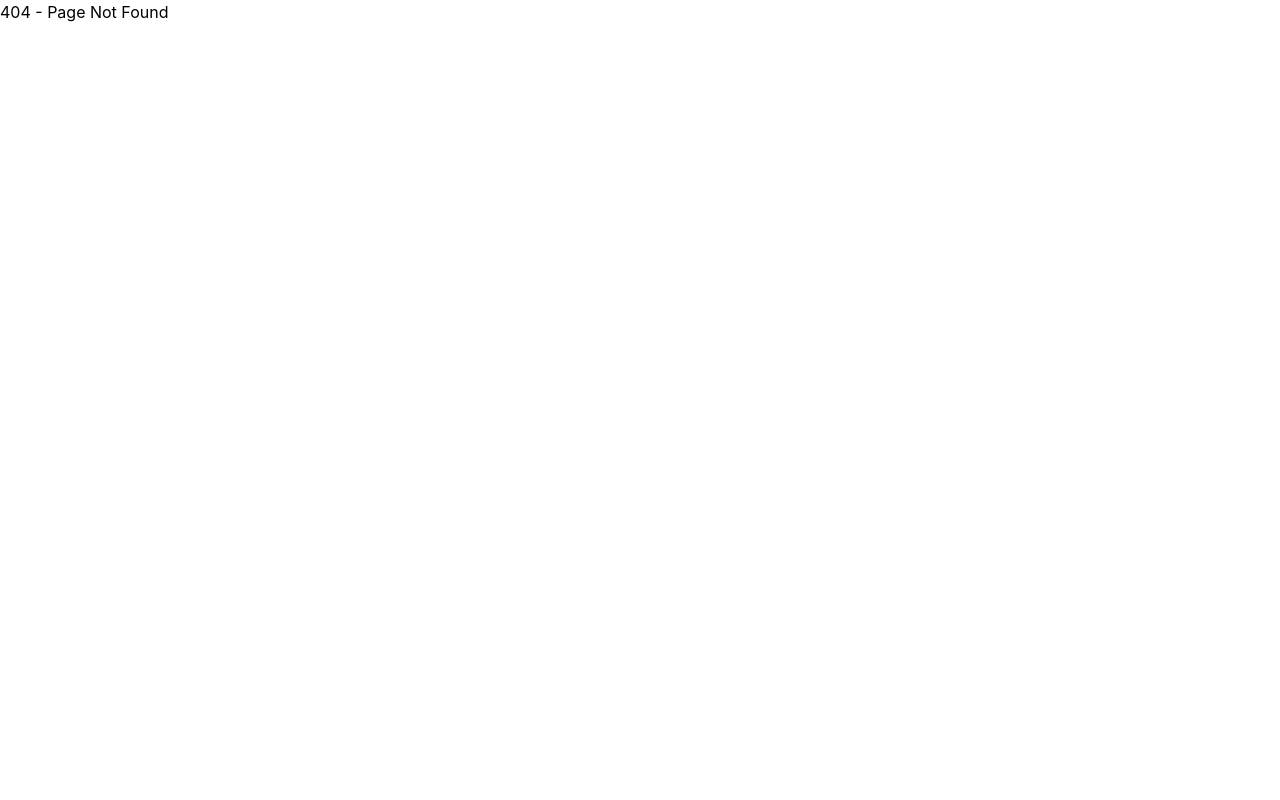
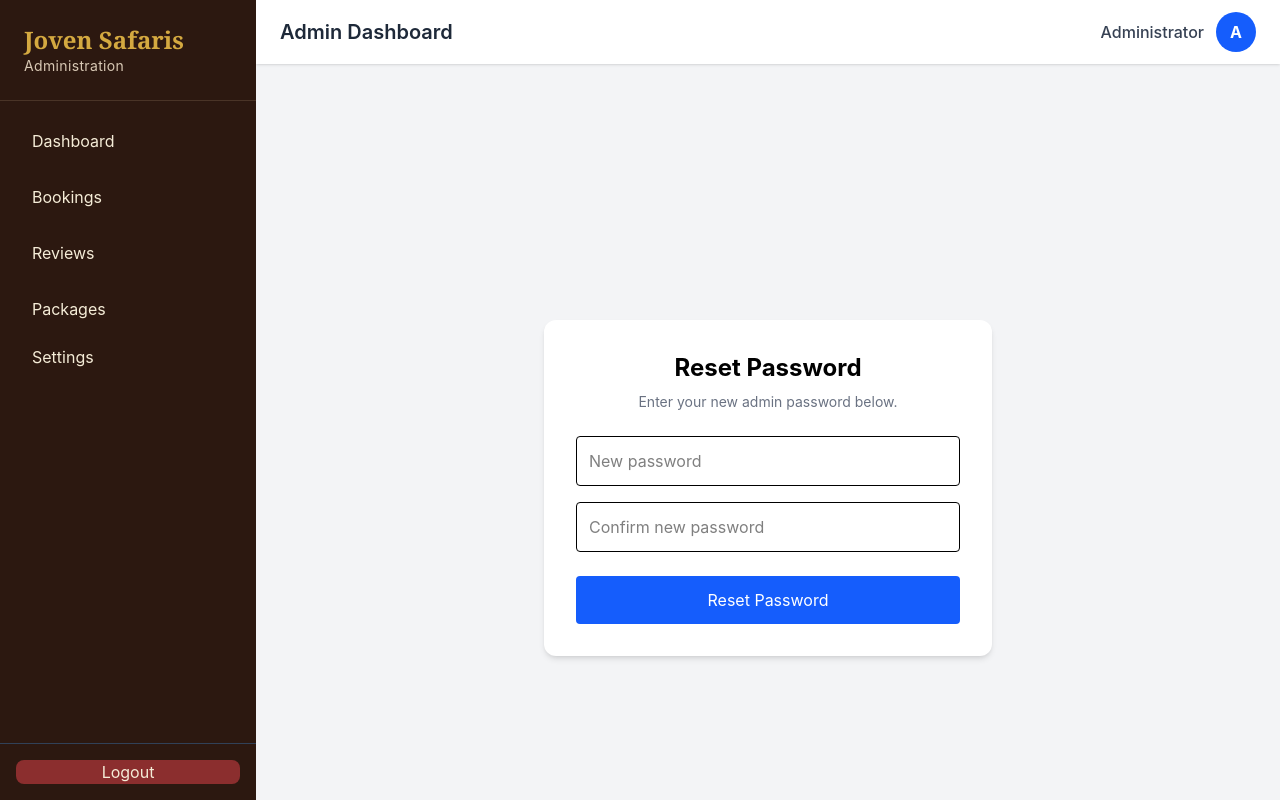
Before and after one commit to eberriphath/joven-safaris-admin-dashboard, a React (Vite) app: page /reset-password/1 in a window 1280 px wide. Before the commit this address had no page. Built offline with nearby package versions, Linux system fonts and the light colour scheme; sample sign-in values are in the browser's storage.

Commit message:
reset-password

```diff
--- /dev/null
+++ b/src/pages/ResetPassword.jsx
@@ -0,0 +1,135 @@
+import { useState } from "react";
+import { useNavigate, useParams } from "react-router-dom";
+import api from "../api/axios";
+
+function ResetPassword() {
+const { token } = useParams();
+
+const [password, setPassword] = useState("");
+const [confirmPassword, setConfirmPassword] = useState("");
+
+const [loading, setLoading] = useState(false);
+const [message, setMessage] = useState("");
+const [error, setError] = useState("");
+
+const navigate = useNavigate();
+
+const handleSubmit = async (e) => {
+e.preventDefault();
+
+
+setError("");
+setMessage("");
+
+if (password !== confirmPassword) {
+  setError("Passwords do not match.");
+  return;
+}
+
+if (password.length < 8) {
+  setError("Password must be at least 8 characters.");
+  return;
+}
+
+setLoading(true);
+
+try {
+  const response = await api.post(
+    `/admin/reset-password/${token}`,
+    {
+      password,
+    }
+  );
+
+  setMessage(
+    response.data.message ||
+      "Password reset successfully."
+  );
+
+  setTimeout(() => {
+    navigate("/");
+  }, 2000);
+
+} catch (err) {
+  setError(
+    err.response?.data?.error ||
+      "Unable to reset password. The link may have expired."
+  );
+} finally {
+  setLoading(false);
+}
+
+
+};
+
+return ( <div className="min-h-screen flex items-center justify-center bg-gray-100 px-4">
+
+  <form
+    onSubmit={handleSubmit}
+    className="bg-white p-8 rounded-xl shadow-md w-full max-w-md"
+  >
+
+    <h1 className="text-2xl font-bold mb-2 text-center">
+      Reset Password
+    </h1>
+
+    <p className="text-gray-500 text-sm text-center mb-6">
+      Enter your new admin password below.
+    </p>
+
+    {error && (
+      <div className="bg-red-50 text-red-600 text-sm p-3 rounded mb-4">
+        {error}
+      </div>
+    )}
+
+    {message && (
+      <div className="bg-green-50 text-green-600 text-sm p-3 rounded mb-4">
+        {message}
+      </div>
+    )}
+
+    <input
+      type="password"
+      placeholder="New password"
+      value={password}
+      onChange={(e) => setPassword(e.target.value)}
+      className="w-full p-3 border rounded mb-4"
+      required
+    />
+
+    <input
+      type="password"
+      placeholder="Confirm new password"
+      value={confirmPassword}
+      onChange={(e) =>
+        setConfirmPassword(e.target.value)
+      }
+      className="w-full p-3 border rounded mb-6"
+      required
+    />
+
+    <button
+      type="submit"
+      disabled={loading}
+      className="
+        w-full
+        bg-blue-600
+        text-white
+        p-3
+        rounded
+        hover:bg-blue-700
+        disabled:opacity-50
+      "
+    >
+      {loading ? "Resetting..." : "Reset Password"}
+    </button>
+
+  </form>
+
+</div>
+
+);
+}
+
+export default ResetPassword;
--- a/src/routes/AppRoutes.jsx
+++ b/src/routes/AppRoutes.jsx
@@ -10,7 +10,7 @@ import Settings from "../pages/Settings";
 import Packages from "../pages/Packages";
 import ProtectedRoute from "./ProtectedRoute";
 import ForgotPassword from "../pages/ForgotPassword";
-
+import ResetPassword from "../pages/ResetPassword";
 
 function AppRoutes() {
   return (
@@ -41,6 +41,8 @@ function AppRoutes() {
 
           <Route path="/forgot-password" element={<ForgotPassword />} />
 
+          <Route path="/reset-password/:token" element={<ResetPassword />} />
+
         </Route>
 
 
```
